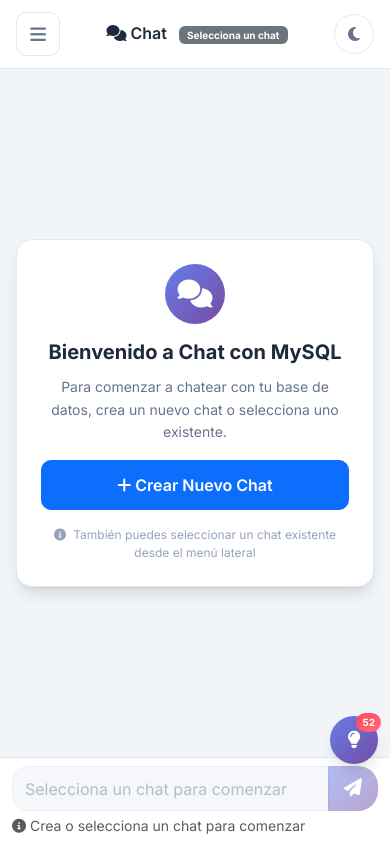
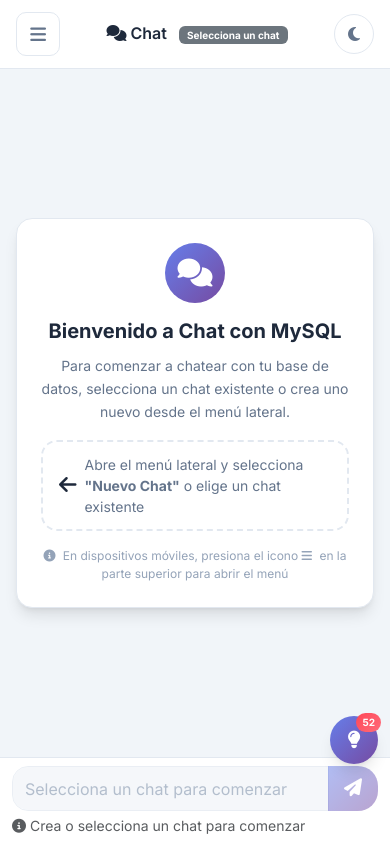
Before and after one commit to Afthedark/chat-db-rag, a plain HTML site: page frontend/index.html in a window 390 px wide. Drawn offline with nearby package versions, Linux system fonts and the light colour scheme; no server answers.

Commit message:
Fixed UI chats and logic

```diff
--- a/frontend/css/base.css
+++ b/frontend/css/base.css
@@ -723,6 +723,31 @@ html, body {
   box-shadow: var(--shadow-md);
 }
 
+.welcome-instruction {
+  display: flex;
+  align-items: center;
+  gap: var(--space-3);
+  padding: var(--space-4) var(--space-5);
+  background: var(--bg-tertiary);
+  border-radius: var(--radius-lg);
+  border: 2px dashed var(--border-color);
+  margin-bottom: var(--space-4);
+  max-width: 450px;
+  text-align: left;
+}
+
+.welcome-instruction i {
+  font-size: 1.5rem;
+  color: var(--primary);
+  flex-shrink: 0;
+}
+
+.welcome-instruction span {
+  font-size: var(--text-base);
+  color: var(--text-secondary);
+  line-height: 1.5;
+}
+
 .welcome-hint {
   font-size: var(--text-sm);
   color: var(--text-muted);
@@ -732,3 +757,22 @@ html, body {
 .welcome-hint i {
   margin-right: var(--space-1);
 }
+
+/* ============================================
+   CHAT ITEM FLASH EFFECT
+   ============================================ */
+
+@keyframes chat-item-flash {
+  0%, 100% {
+    background-color: var(--bg-secondary);
+    border-color: var(--border-color);
+  }
+  50% {
+    background-color: var(--primary-light);
+    border-color: var(--primary);
+  }
+}
+
+.chat-item-flash {
+  animation: chat-item-flash 0.6s ease-in-out;
+}
--- a/frontend/css/mobile.css
+++ b/frontend/css/mobile.css
@@ -660,6 +660,20 @@
     font-size: var(--text-xs);
   }
 
+  .welcome-instruction {
+    padding: var(--space-3) var(--space-4);
+    gap: var(--space-2);
+    max-width: 100%;
+  }
+
+  .welcome-instruction i {
+    font-size: 1.25rem;
+  }
+
+  .welcome-instruction span {
+    font-size: var(--text-sm);
+  }
+
   /* ============================================
      SCROLLBAR - MOBILE (Hidden)
      ============================================ */
@@ -745,4 +759,27 @@
     padding: var(--space-3) var(--space-4);
   }
 
+  /* Chat item flash effect for mobile landscape */
+  .chat-item-flash {
+    animation-duration: 0.5s;
+  }
+
 }
+
+/* ============================================
+   CHAT ITEM FLASH - MOBILE SPECIFIC
+   ============================================ */
+
+@media (max-width: 768px) {
+  @keyframes chat-item-flash {
+    0%, 100% {
+      background-color: var(--bg-secondary);
+      border-color: var(--border-color);
+    }
+    50% {
+      background-color: var(--primary-light);
+      border-color: var(--primary);
+      transform: scale(1.02);
+    }
+  }
+}
--- a/frontend/index.html
+++ b/frontend/index.html
@@ -131,14 +131,15 @@
                         </div>
                         <h3 class="welcome-title">Bienvenido a Chat con MySQL</h3>
                         <p class="welcome-text">
-                            Para comenzar a chatear con tu base de datos, crea un nuevo chat o selecciona uno existente.
+                            Para comenzar a chatear con tu base de datos, selecciona un chat existente o crea uno nuevo desde el menú lateral.
                         </p>
-                        <button class="btn btn-primary btn-lg welcome-btn" onclick="chats.openNewChatModal()">
-                            <i class="fas fa-plus"></i> Crear Nuevo Chat
-                        </button>
+                        <div class="welcome-instruction">
+                            <i class="fas fa-arrow-left"></i>
+                            <span>Abre el menú lateral y selecciona <strong>"Nuevo Chat"</strong> o elige un chat existente</span>
+                        </div>
                         <p class="welcome-hint">
                             <i class="fas fa-info-circle"></i>
-                            También puedes seleccionar un chat existente desde el menú lateral
+                            En dispositivos móviles, presiona el icono <i class="fas fa-bars"></i> en la parte superior para abrir el menú
                         </p>
                     </div>
                 </div>
--- a/frontend/js/chats.js
+++ b/frontend/js/chats.js
@@ -268,6 +268,14 @@ const chats = {
      * Select and load a chat
      */
     async selectChat(id) {
+        // If chat is already selected, show feedback and exit
+        if (id === this.currentChatId) {
+            app.showToast('Este chat ya está seleccionado', 'info');
+            // Visual feedback on the chat item
+            this.flashChatItem(id);
+            return;
+        }
+
         app.showLoading('Loading chat...');
 
         try {
@@ -406,6 +414,26 @@ const chats = {
     },
 
     /**
+     * Flash effect on chat item when already selected
+     * @param {number} id - Chat ID
+     */
+    flashChatItem(id) {
+        // Find the chat item element
+        const chatItems = document.querySelectorAll('.chat-item');
+        chatItems.forEach(item => {
+            // Check if this is the clicked item by looking at the onclick attribute
+            if (item.getAttribute('onclick') && item.getAttribute('onclick').includes(`selectChat(${id})`)) {
+                // Add flash class
+                item.classList.add('chat-item-flash');
+                // Remove flash class after animation completes
+                setTimeout(() => {
+                    item.classList.remove('chat-item-flash');
+                }, 600);
+            }
+        });
+    },
+
+    /**
      * Send message in current chat
      */
     async sendMessage(message) {
```
Also changed, not shown: 1 other file.
